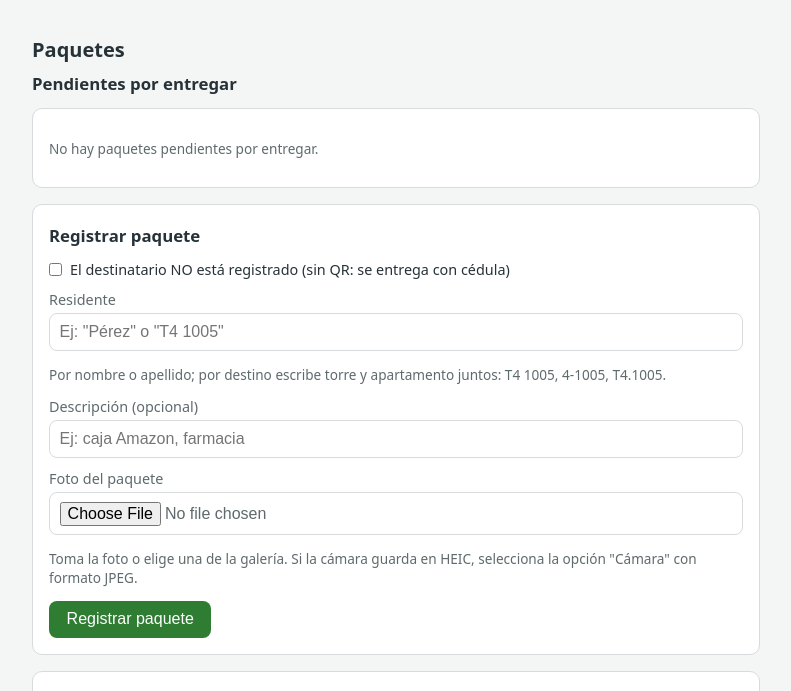
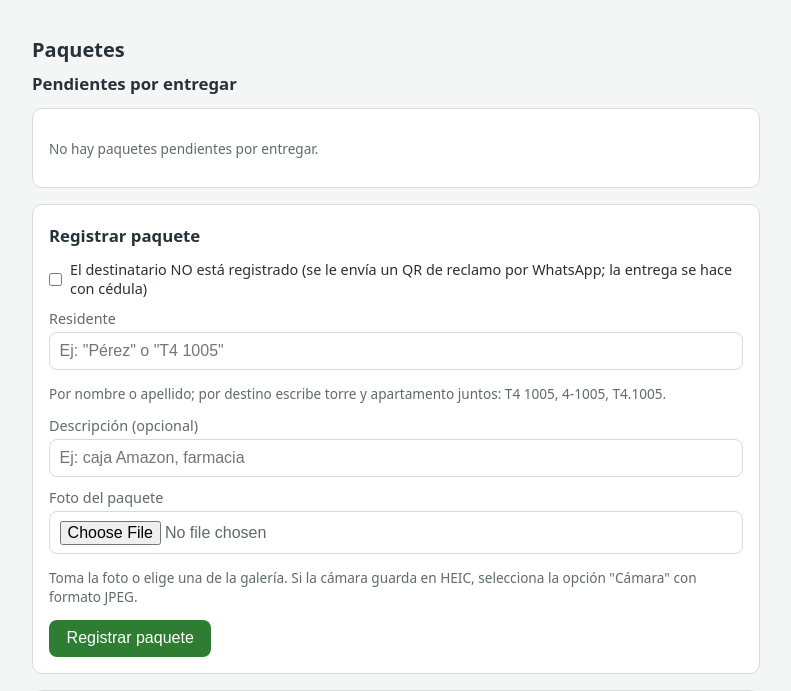
Before and after one commit to efsierraa/VIE, a FastAPI app: template app/templates/guarda_paquetes.html in a window 1280 px wide. Shown: the part 53-744 px from the top of the page, without its empty margins (244-1035 px from the left). Run offline with FastAPI, Linux system fonts and the light colour scheme; the template is opened without the code that fills it, so the values that code supplies are empty; some libraries are stand-ins or nearby versions.

Commit message:
fix: textos obsoletos tras el QR de reclamo de tercero y el pase manual

```diff
--- a/app/templates/guarda.html
+++ b/app/templates/guarda.html
@@ -62,7 +62,7 @@
 </section>
 
 <details class="card">
-  <summary>Entrada manual (visitante sin QR)</summary>
+  <summary>Entrada manual (genera un pase de 1 hora para el visitante)</summary>
   <form id="manual-form" class="form">
     <div class="row">
       <label>Nombres <input name="visitor_nombres" required maxlength="80"></label>
--- a/app/templates/guarda_paquetes.html
+++ b/app/templates/guarda_paquetes.html
@@ -21,7 +21,7 @@
     {% endfor %}
     </tbody>
   </table>
-  <p class="hint">Para entregar: escanea el QR del residente, digita el código o usa la búsqueda por nombre (no registrados).</p>
+  <p class="hint">Para entregar: escanea el QR de reclamo (de residente o no registrado), digita el código o usa la búsqueda por nombre.</p>
   {% else %}
   <p class="hint">No hay paquetes pendientes por entregar.</p>
   {% endif %}
@@ -40,7 +40,7 @@
   <form id="pkg-form" class="form">
     <label class="check">
       <input type="checkbox" id="pkg-es-tercero">
-      El destinatario NO está registrado (sin QR: se entrega con cédula)
+      El destinatario NO está registrado (se le envía un QR de reclamo por WhatsApp; la entrega se hace con cédula)
     </label>
     <div id="pkg-bloque-residente">
       <label>Residente
```
Also changed, not shown: README.md.
